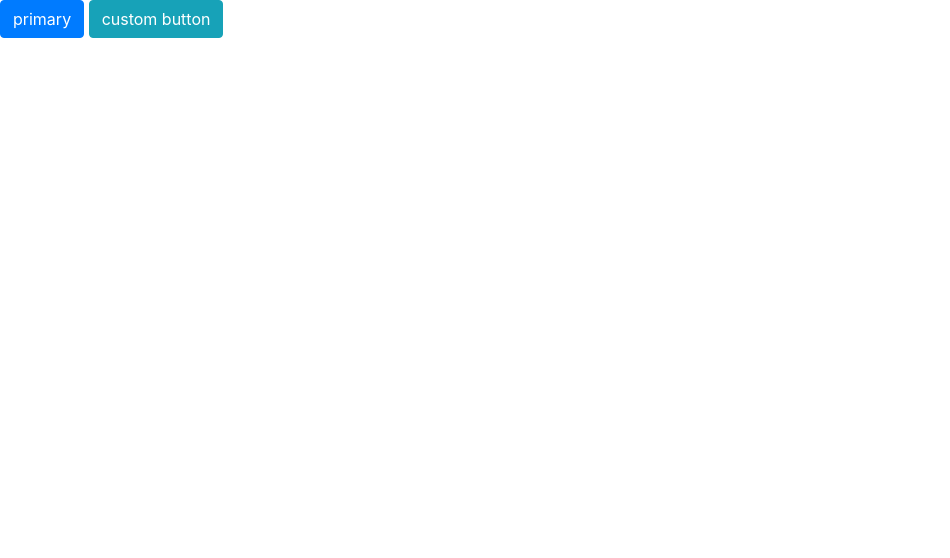
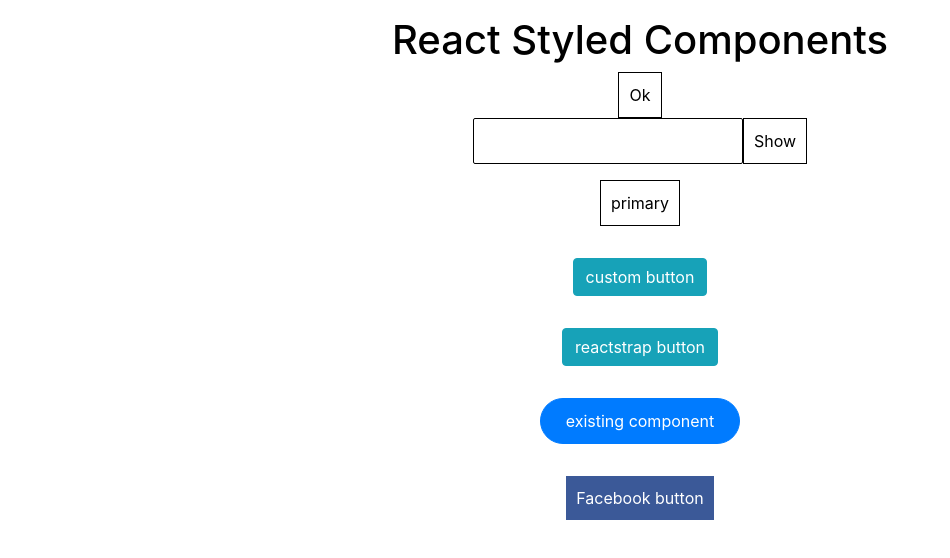
Before and after one commit to caprica-Six/react-styled-components, a React (Create React App) app: page / in a window 1280 px wide. Shown: the top 558 px of the page, without its empty margins (0-950 px from the left). Built offline with nearby package versions, Linux system fonts and the light colour scheme.

Commit message:
add more components + start GlobalStyles

```diff
--- a/src/App.js
+++ b/src/App.js
@@ -1,12 +1,45 @@
-import React, { Fragment, Component } from 'react';
+import React, { Component } from 'react';
 import './App.css';
-// import Button from './components/common/Button';
-import { ThemeProvider } from 'styled-components';
+import Button from './components/common/Button';
+import styled, { ThemeProvider } from 'styled-components';
 import LightTheme from "./theme/light";
 import DarkTheme from "./theme/dark";
-// import PasswordInput from './components/common/PasswordInput';
-import { Button } from 'reactstrap';
+import PasswordInput from './components/common/PasswordInput';
+import { Button as ReactstrapButton } from 'reactstrap';
 import PrimaryButton from "./components/common/PrimaryButton";
+import {createGlobalStyle} from 'styled-components';
+
+const GlobalStyle = createGlobalStyle`
+  body {
+
+  }
+`
+const ButtonWrapper = styled.div`
+  padding: 16px 0;
+`
+
+const AppWrapper = styled.main`
+  display: flex;
+  max-width: 80%;
+  flex-direction: column;
+  align-items: center;
+  margin: 1em auto;
+  background: ${props => props.theme.backgroundColor}
+  color: ${props => props.theme.primaryColor}
+`
+
+// Overrride Reactstrap button, to avoid use of !important!!
+const ReactstrapRoundedButton = styled(ReactstrapButton)`
+  &.btn {
+    padding: 10px 25px;
+    border-radius: 100px;
+  }
+`
+const FacebookButton = styled(Button)`
+  border: none;
+  background: #3b5998;
+  color: white;
+`
 
 class App extends Component {
   state = {
@@ -30,23 +63,36 @@ class App extends Component {
   render() {
     return (
       <ThemeProvider theme={this.state.theme}>
-        <Fragment>
-
-          {/* <Button onClick={this.handleToggleTheme}> Ok </Button>
+        <AppWrapper>
+          <h1>React Styled Components</h1>
+          <Button onClick={this.handleToggleTheme}> Ok </Button>
           <section>
             <PasswordInput showPassword={this.state.showPassword} />
             <Button onClick={this.handleTogglePassword}>
               {this.state.showPassword ? 'Hide': 'Show'}
             </Button>
-          </section> */}
+          </section>
 
 
           {/* ReactStrap buttons */}
-          <div>
-            <Button color="primary">primary</Button>{' '}
-            <PrimaryButton>custom button</PrimaryButton>
-          </div>
-        </Fragment>
+            <ButtonWrapper>
+              <Button color="primary">primary</Button>
+            </ButtonWrapper>
+            <ButtonWrapper>
+              <PrimaryButton>custom button</PrimaryButton>
+            </ButtonWrapper>
+            <ButtonWrapper>
+              <ReactstrapButton color="info">reactstrap button</ReactstrapButton>
+            </ButtonWrapper>
+            <ButtonWrapper>
+              <ReactstrapRoundedButton color="primary">
+                 existing component
+              </ReactstrapRoundedButton>
+            </ButtonWrapper>
+            <ButtonWrapper>
+              <FacebookButton>Facebook button</FacebookButton>
+            </ButtonWrapper>
+        </AppWrapper>
       </ThemeProvider>
     );
   }
```
